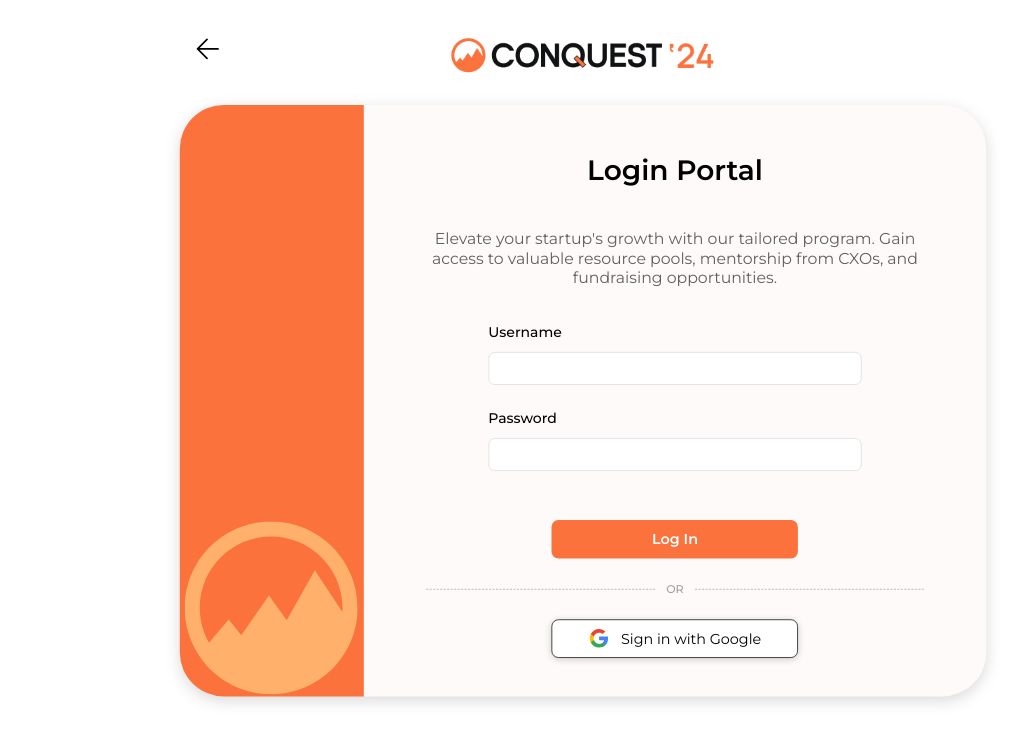
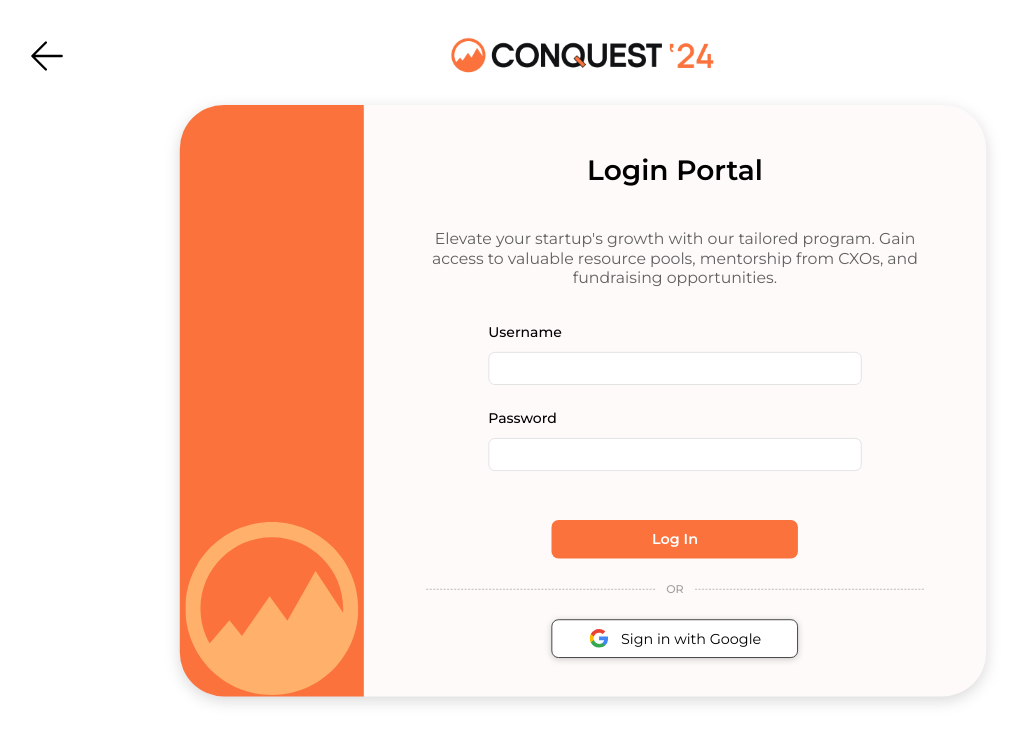
Before and after one commit to dvm-bitspilani/cel-conquest-2024, a React (Vite) app: page /login in a window 1280 px wide. Shown: the top 742 px of the page, without its empty margins (57-1078 px from the left). Built offline with nearby package versions, Linux system fonts and the light colour scheme.

Commit message:
style: increased font-size for input box

```diff
--- a/src/components/TextInput/input.module.scss
+++ b/src/components/TextInput/input.module.scss
@@ -41,6 +41,7 @@
 
         .input {
             border-radius: 9.077px;
+            font-size: 1.35rem;
 
             @media screen and (max-width: 670px) {
                 border-radius: 5px;
--- a/src/routes/Login/Login.jsx
+++ b/src/routes/Login/Login.jsx
@@ -68,12 +68,12 @@ export default function Login() {
     return (
         <>
             {contextHolder}
+            <Link to='/' className={styles.backBtn}><svg viewBox="0 0 40 40" fill="none" xmlns="http://www.w3.org/2000/svg">
+                <path d="M19.0625 31.25L7.8125 20L19.0625 8.75M9.375 20H32.1875" stroke="black" strokeWidth="2" strokeLinecap="round" strokeLinejoin="round" />
+            </svg>
+            </Link>
             <div className={styles.superCont}>
                 <main className={styles.container}>
-                    <Link to='/' className={styles.backBtn}><svg viewBox="0 0 40 40" fill="none" xmlns="http://www.w3.org/2000/svg">
-                        <path d="M19.0625 31.25L7.8125 20L19.0625 8.75M9.375 20H32.1875" stroke="black" strokeWidth="2" strokeLinecap="round" strokeLinejoin="round" />
-                    </svg>
-                    </Link>
                     <img src={logoImage} alt="" className={styles.logo} />
                     <div className={styles.loginContainer}>
                         <section className={styles.orangeSection}>
--- a/src/routes/Login/login.module.scss
+++ b/src/routes/Login/login.module.scss
@@ -9,6 +9,18 @@
     width: 100vw;
     height: 100dvh;
     overflow: hidden;
+}
+
+.backBtn {
+    position: absolute;
+    left: 80px;
+    top: 32px;
+    width: 3rem;
+
+    @media screen and (max-width: 640px) {
+        margin-top: 0.25rem;
+        left: calc(20 / 1024 * 100dvh);
+    }
 }
 
 .container {
@@ -56,7 +68,7 @@
         top: -155px;
     }
 
-    @media screen and (max-height: 700px) {
+    @media screen and (max-height: 700px) and (min-width: 670px) {
         scale: 0.6;
         top: -175px;
     }
@@ -65,18 +77,6 @@
         @media screen and (max-height: calc(650px - $i * 10px)) {
             scale: 0.59 - $i * 0.005;
             top: -180px - $i * 5px;
-        }
-    }
-
-    .backBtn {
-        position: absolute;
-        left: 80px;
-        top: 47px;
-        width: 3rem;
-
-        @media screen and (max-width: 640px) {
-            margin-top: 0.25rem;
-            left: calc(20 / 1024 * 100dvh);
         }
     }
 
@@ -121,6 +121,9 @@
 
             .logoContainer {
                 aspect-ratio: 1 / 1;
+                display: flex;
+                justify-content: center;
+                align-items: center;
 
                 @media screen and (min-width: 671px) {
                     width: 95%;
```
